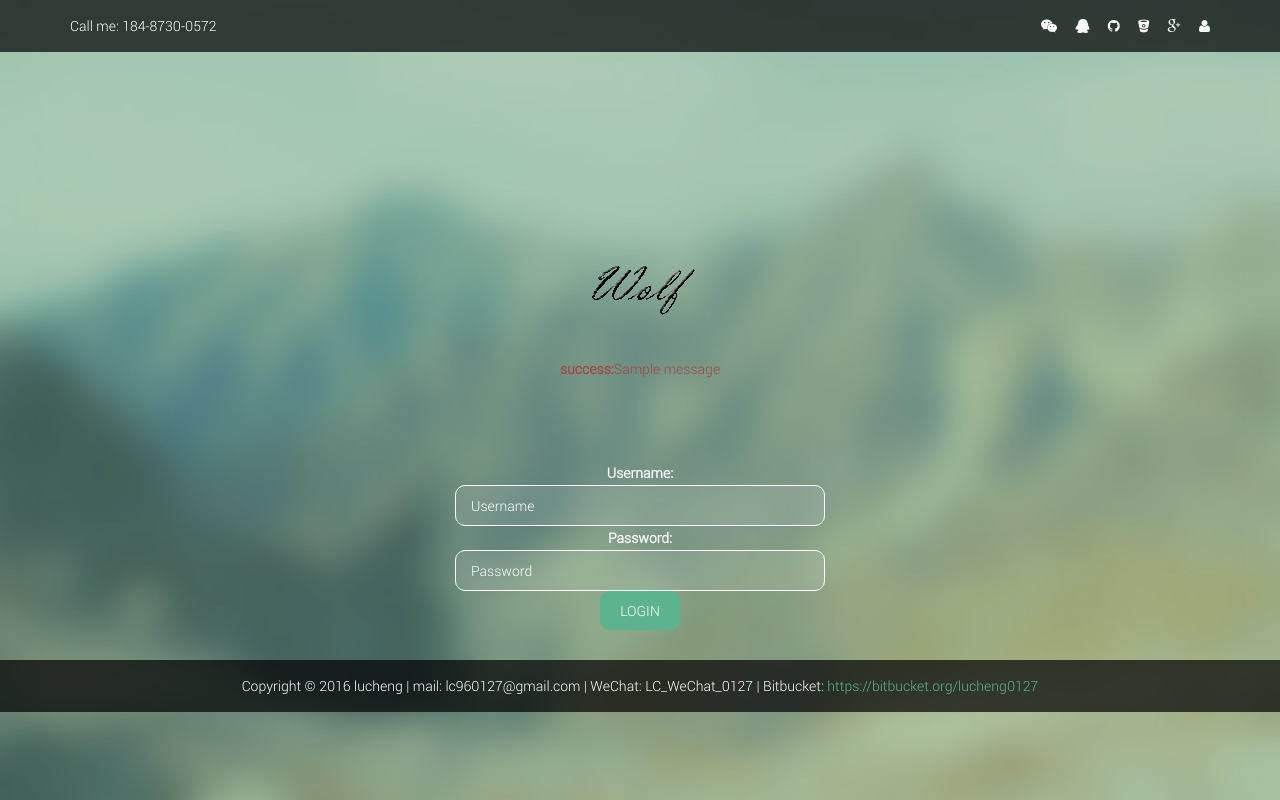
After one commit to lucheng001/my_resume, a Python web app: template application/templates/auth/login.html in a window 1280 px wide. The commit adds this page. Run offline with Jinja, Linux system fonts and the light colour scheme; the template is opened without the code that fills it, so the values that code supplies are empty; one stand-in notice (Sample message) is shown.

Commit message:
finish user login and logout

```diff
--- a/application/app.py
+++ b/application/app.py
@@ -1,7 +1,7 @@
 # -*- coding: utf-8 -*-
 
 from flask import Flask
-from .extensions import db, lm
+from .extensions import db, lm, csrf
 from .configuration import config
 
 _all_ = ['create_app']
@@ -33,6 +33,7 @@ def configure_template_filters(app):
 
 def config_extensions(app):
     db.init_app(app)
+    csrf.init_app(app)
     lm.init_app(app)
     lm.session_protection = 'strong'
     lm.login_view = 'bpAuth.login'
--- a/application/configuration.py
+++ b/application/configuration.py
@@ -6,6 +6,7 @@ import os
 class Configuration(object):
     DATABASE = 'postgresql://lc:LC1006115980@localhost:5432/wolfsly'
     DEFAULT_PASSWORD = '1a2b3c4d'
+    SECRET_KEY = '1000$CuRs6Mjx$'
 
     @staticmethod
     def init_app(app):
--- a/application/extensions.py
+++ b/application/extensions.py
@@ -2,6 +2,8 @@
 
 from playhouse.flask_utils import FlaskDB
 from flask_login import LoginManager
+from flask_wtf.csrf import CsrfProtect
 
 lm = LoginManager()
 db = FlaskDB()
+csrf = CsrfProtect()
--- a/application/static/css/templatemo-style.css
+++ b/application/static/css/templatemo-style.css
@@ -287,6 +287,17 @@ h1, h2, h3, h4, h5 {
   margin-top: 80px;
 }
 .subscribe-form input.email {
+  -webkit-border-radius: 10px;
+  border-radius: 10px;
+  background: rgba(255, 255, 255, 0.1);
+  outline: 0;
+  border: 1px solid #fff;
+  padding: 10px 15px;
+  width: 100%;
+  display: inline-block;
+  font-size: 14px;
+}
+.subscribe-form input.username {
   -webkit-border-radius: 10px;
   border-radius: 10px;
   background: rgba(255, 255, 255, 0.1);
--- /dev/null
+++ b/application/templates/auth/login.html
@@ -0,0 +1,27 @@
+{% extends 'base.html' %}
+
+{% block page_content %}
+    <div class="logo-holder logo-top-margin">
+        <a href="{{ url_for('bpShow.home') }}" class="site-brand"><img src="{{ url_for('static', filename='images/logo.jpg') }}"></a>
+    </div>
+    <div class="text-center row">
+        {% with messages = get_flashed_messages(with_categories = True) %}
+        {% if messages %}
+            {% for category, message in messages %}
+                <span class="text-danger"><b>{{ category }}:</b>{{ message }}</span>
+            {% endfor %}
+        {% endif %}
+        {% endwith %}
+        <form class="subscribe-form" action="{{ url_for('bpAuth.login') }}" method="post">
+            {{ form.csrf_token }}
+            <div class="col-md-4"></div>
+            <div class="col-md-4">
+                <label>Username:</label>
+                <input type="text" class="email" name="username" placeholder="Username">
+                <label>Password:</label>
+                <input type="password" class="email" name="password" placeholder="Password">
+                <input type="submit" class="button default" value="Login">
+            </div>
+        </form>
+    </div>
+{% endblock %}
--- a/application/templates/base.html
+++ b/application/templates/base.html
@@ -32,7 +32,11 @@
                                 <li><a href="#" class="fa fa-github"></a></li>
                                 <li><a href="#" class="fa fa-bitbucket"></a></li>
                                 <li><a href="#" class="fa fa-google-plus"></a></li>
-                                <li><a href="#" class="fa fa-sign-out"></a></li>
+                                {% if current_user.is_authenticated %}
+                                <li><a href="{{ url_for('bpAuth.logout') }}" class="fa fa-sign-out"></a></li>
+                                {% else %}
+                                <li><a href="{{ url_for('bpAuth.login') }}" class="fa fa-user"></a></li>
+                                {% endif %}
                             </ul>
                         </div>
                     </div>
@@ -74,7 +78,7 @@
             <div class="container">
                 <div class="row">
                     <div class="col-md-12 text-center">
-                        <p>Copyright &copy; 2016 lucheng  |  mail: lc960127@gmail.com  |   WeChat:  LC_WeChat_0127</p>
+                        <p>Copyright &copy; 2016 lucheng  |  mail: lc960127@gmail.com  |   WeChat:  LC_WeChat_0127   |  Bitbucket: <a href="https://bitbucket.org/lucheng0127">https://bitbucket.org/lucheng0127</a></p>
                     </div>
                 </div>
             </div>
--- a/tools/addUser.py
+++ b/tools/addUser.py
@@ -26,6 +26,8 @@ def addUsers():
             role = CntRoles.ADMIN.label,
             permission=CntRoles.getRolePermission(CntRoles.ADMIN.label),
             passwordHash = generate_password_hash(password),
+            tel = "18487300572",
+            email = "lc960127@gmail.com",
             aboutMe = "Love Python and ArchLinux, good at kickboxing, swimming and like rock climbing."
         )
 
```
Also changed, not shown: application/auth/forms.py (added, +21 -0 lines), application/auth/views.py (+31 -14 lines), application/models.py (+6 -1 lines), application/templates/show/home.html (+4 -4 lines), application/static/images/logo.png (deleted), 6 other files.
